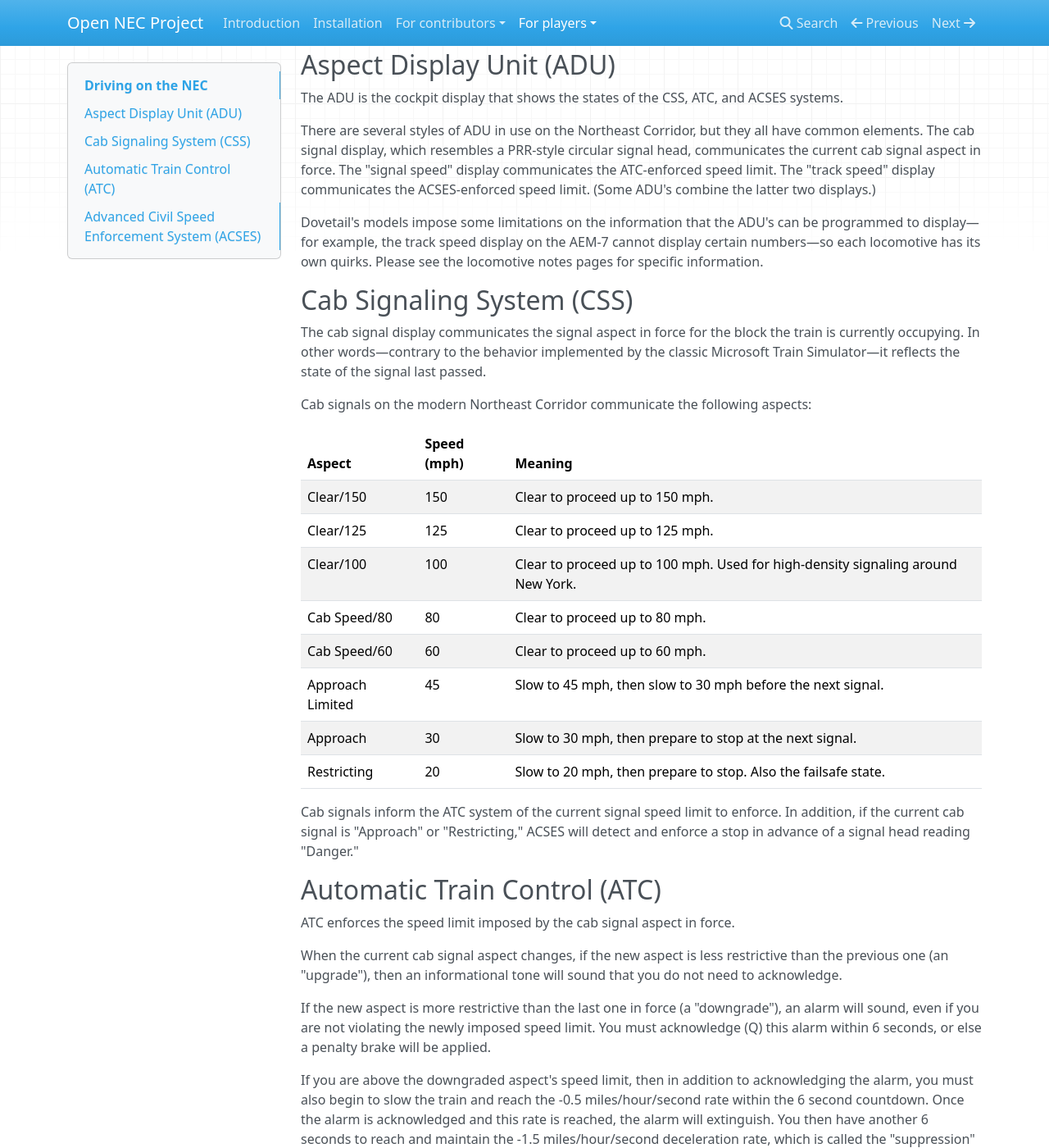
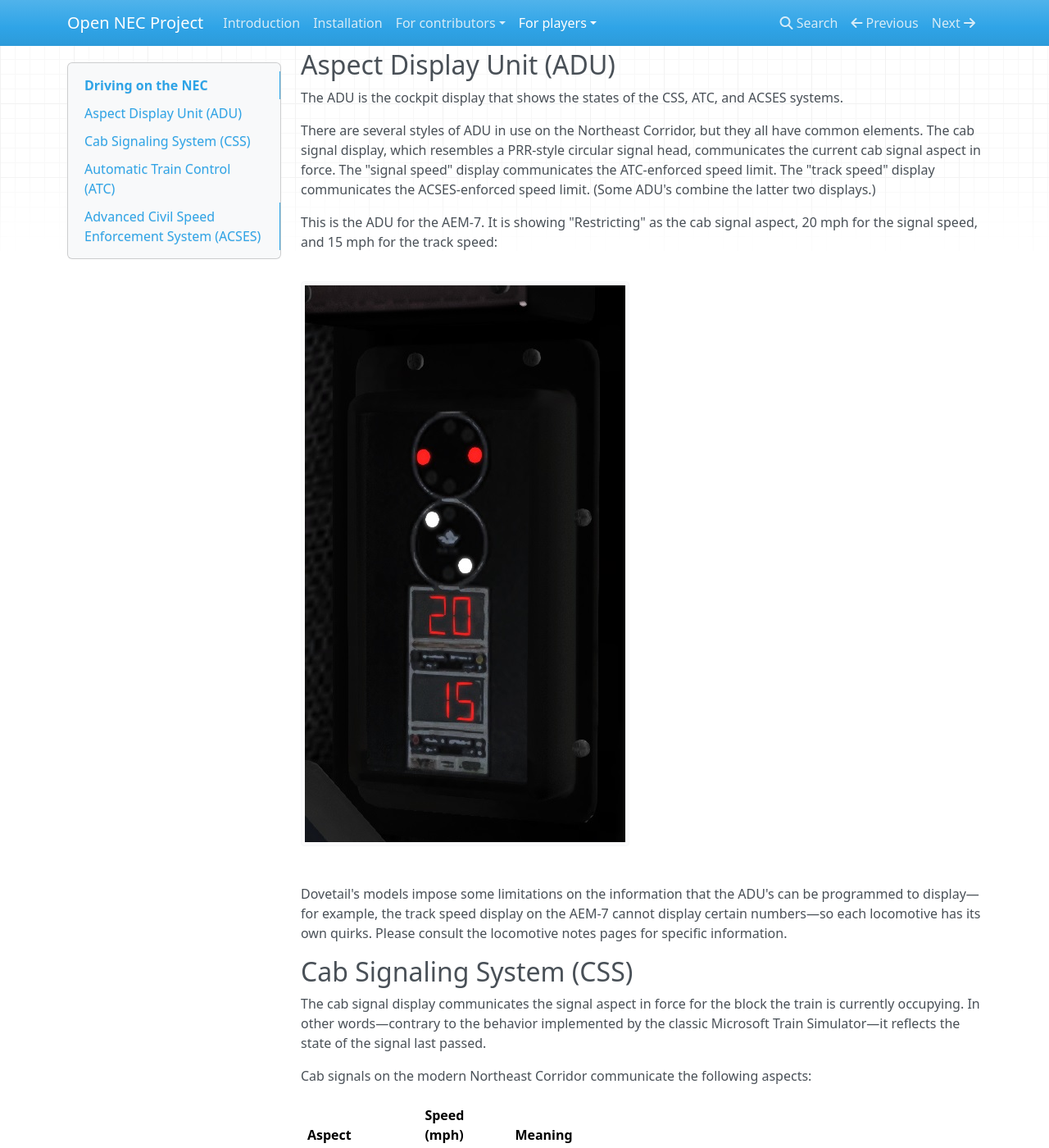
Before and after one commit to YoRyan/open-nec, an MkDocs documentation site: the page built from Docs/for-players/index.md, in a window 1280 px wide and 1400 px high, scrolled down 514 px. Shown: the whole window at 82% size. Built offline with MkDocs 1.6.1, drawn with Linux system fonts in a browser that asks for light colours; nearby versions of some CDN libraries.

Commit message:
Manual: add AEM-7 ADU

```diff
--- a/Docs/for-players/index.md
+++ b/Docs/for-players/index.md
@@ -18,7 +18,11 @@ The ADU is the cockpit display that shows the states of the CSS, ATC, and ACSES
 
 There are several styles of ADU in use on the Northeast Corridor, but they all have common elements. The cab signal display, which resembles a PRR-style circular signal head, communicates the current cab signal aspect in force. The "signal speed" display communicates the ATC-enforced speed limit. The "track speed" display communicates the ACSES-enforced speed limit. (Some ADU's combine the latter two displays.)
 
-Dovetail's models impose some limitations on the information that the ADU's can be programmed to display—for example, the track speed display on the AEM-7 cannot display certain numbers—so each locomotive has its own quirks. Please see the locomotive notes pages for specific information.
+This is the ADU for the AEM-7. It is showing "Restricting" as the cab signal aspect, 20 mph for the signal speed, and 15 mph for the track speed:
+
+![AEM-7 ADU](adu-aem7.jpg)
+
+Dovetail's models impose some limitations on the information that the ADU's can be programmed to display—for example, the track speed display on the AEM-7 cannot display certain numbers—so each locomotive has its own quirks. Please consult the locomotive notes pages for specific information.
 
 ## Cab Signaling System (CSS)
 
```
Also changed, not shown: Docs/for-players/adu-aem7.jpg (added).
